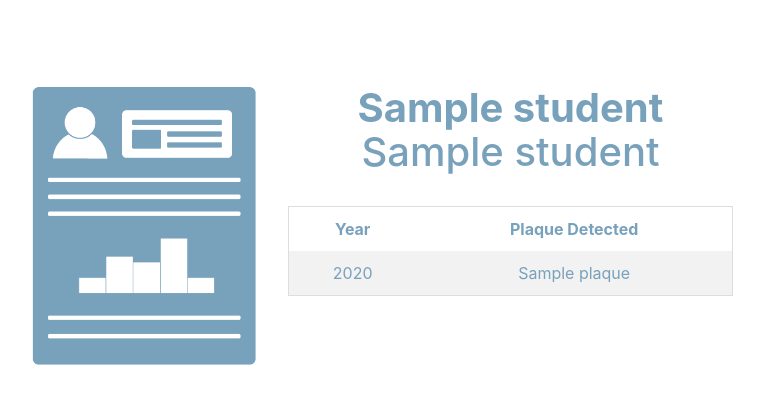
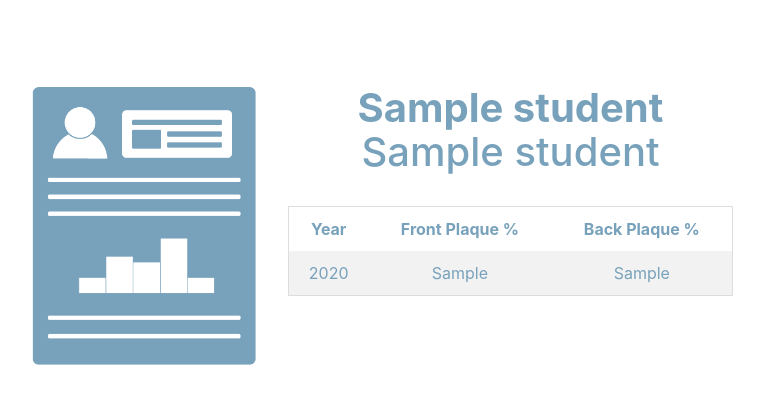
Before and after one commit to jessicatrac/4bi6capstone_website, a Flask app: template templates/assessment_details.html in a window 1280 px wide. Shown: the part 82-486 px from the top of the page, without its empty margins (272-1036 px from the left). Run offline with Flask 2, Linux system fonts and the light colour scheme; the template is opened without the code that fills it: most values are stand-ins (such as "Sample title", 1, 10 or a date in 2020); some libraries are stand-ins or nearby versions.

Commit message:
changed plaque fields to display as %

```diff
--- a/templates/assessment_details.html
+++ b/templates/assessment_details.html
@@ -27,13 +27,15 @@ DentAssist - View an Assessment
       <tr>
       <!--When a header is clicked, run the sortTable function, with a parameter, 0 for sorting by names, 1 for sorting by country:-->
         <th onclick="sortTable(0)">Year</th>
-        <th>Plaque Detected</th>
+        <th>Front Plaque %</th>
+        <th>Back Plaque %</th>
       </tr>
 
     {% for assessment in student_per_year %}
       <tr>
         <td>{{ assessment.year_assessment }}</td>
-        <td>{{ assessment.plaque }}</td>
+        <td>{{ assessment.plaque_front }}</td>
+        <td>{{ assessment.plaque_back }}</td>
       </tr>
     {% endfor %}
     </table>
```
Also changed, not shown: 2 other files.
